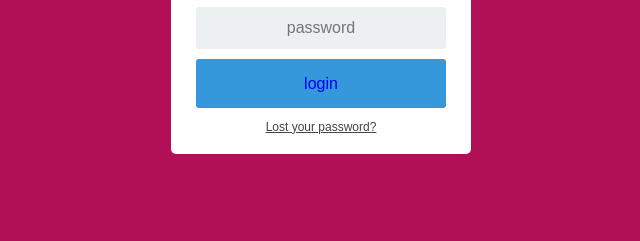
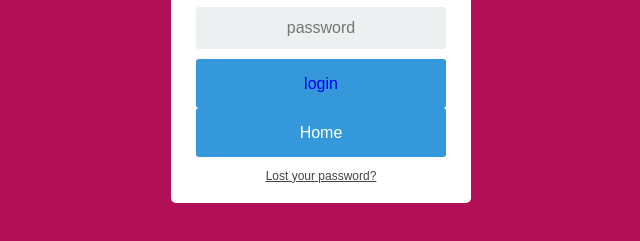
Before and after one commit to Gokul2003g/Mini-Project, a plain HTML site: page login/login.html in a window 1280 px wide. Shown: the part 373-614 px from the top of the page, without its empty margins (319-959 px from the left). Drawn offline with Linux system fonts and the light colour scheme.

Commit message:
added home button

```diff
--- a/login/login.html
+++ b/login/login.html
@@ -26,6 +26,7 @@
 				</div>
 
 				<button class="btn btn-primary btn-large btn-block" type="submit" onclick="return validation()"><a href="../index.html" style="text-decoration: none">login</a></button>
+				<a href="../index.html" class="btn btn-primary btn-large btn-block">Home</a>
 				<a class="login-link" href="#">Lost your password?</a>
 			</div>
 			</form>
```
